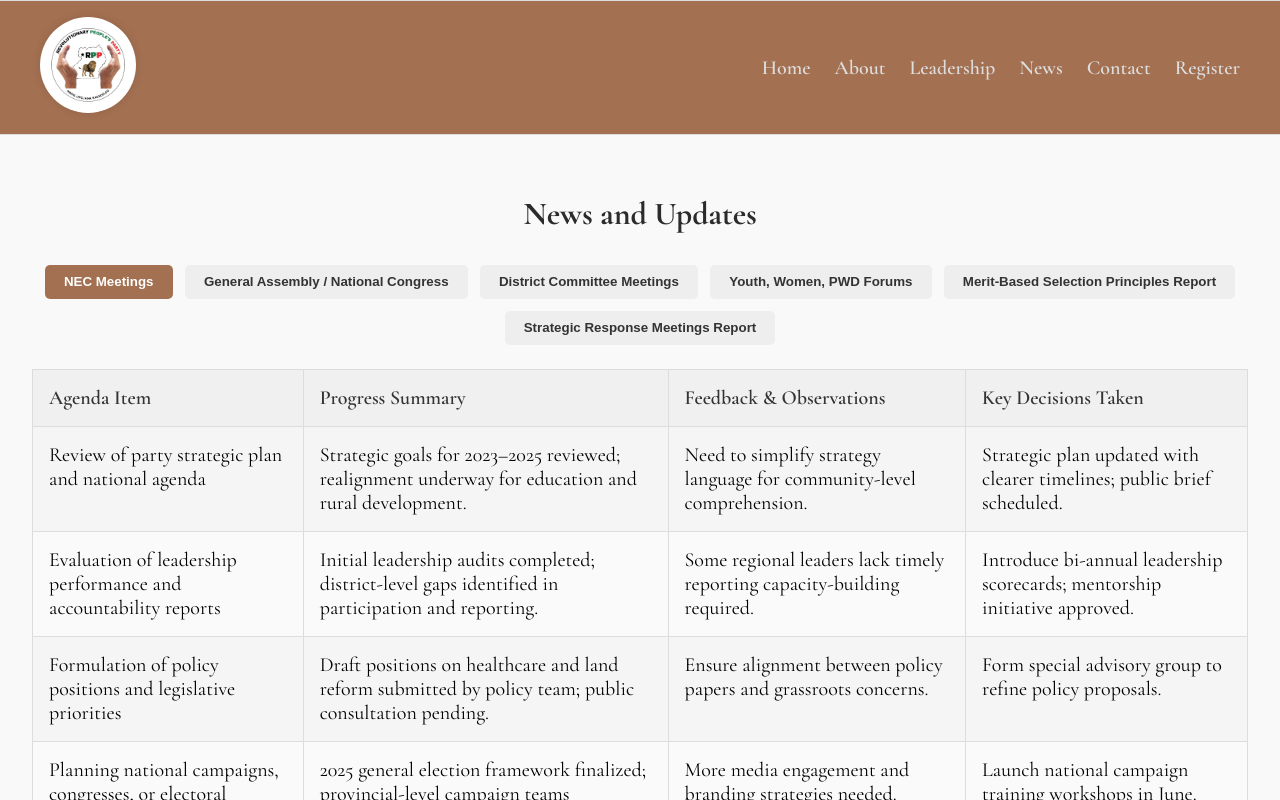
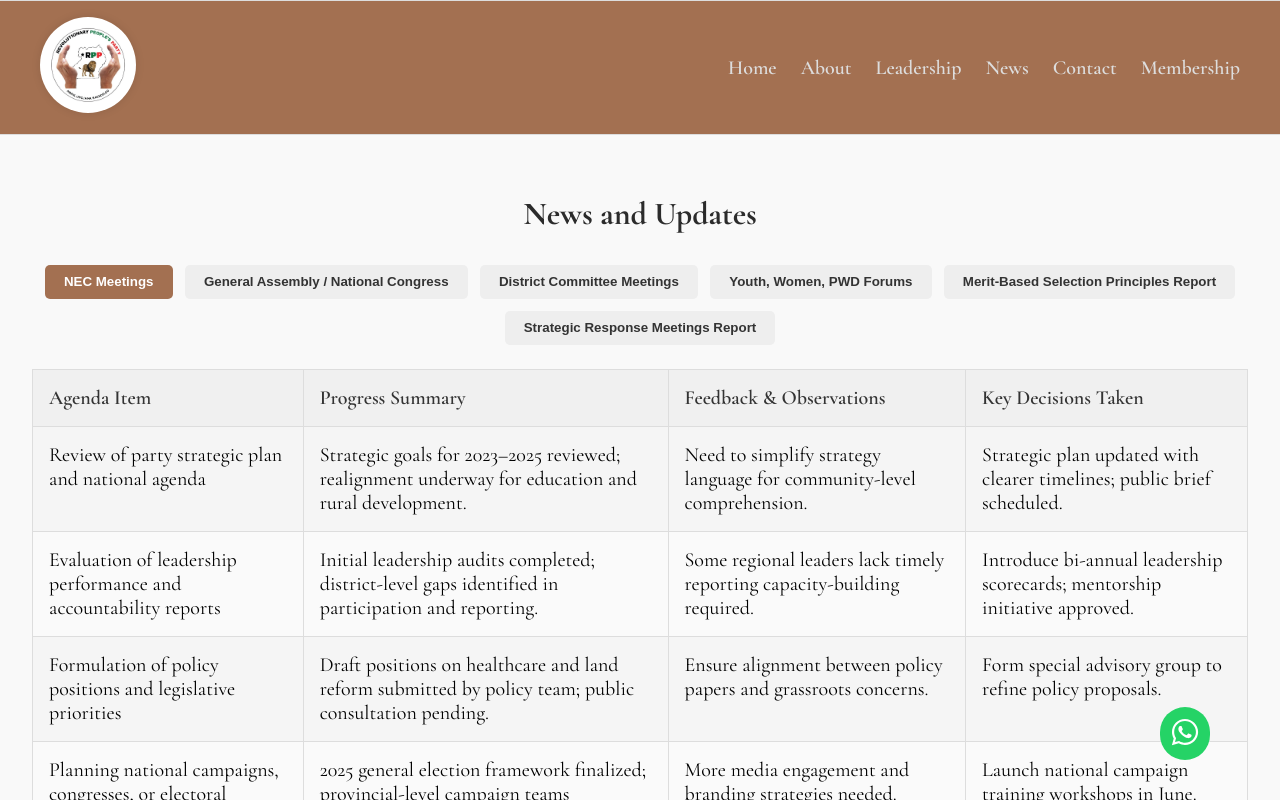
Before and after one commit to dkabagambe/Revolutionary-People-s-Party, a React (Create React App) app: page /news in a window 1280 px wide. Shown: the top 800 px of the page. Built offline with nearby package versions, Linux system fonts and the light colour scheme.

Commit message:
i have added a whatsapp to the website

```diff
--- a/package.json
+++ b/package.json
@@ -12,6 +12,7 @@
     "react-icons": "^5.5.0",
     "react-router-dom": "^7.5.0",
     "react-scripts": "5.0.1",
+    "react-whatsapp": "^0.3.0",
     "web-vitals": "^2.1.4"
   },
   "scripts": {
--- a/src/App.js
+++ b/src/App.js
@@ -7,6 +7,7 @@ import MembershipForm from "./components/ MembershipForm";
 import AboutUs from "./components/AboutUs";
 import LeadershipStructureSection from "./pages/LeadershipStructureSection";
 import NewsAndUpdates from "./pages/NewsAndUpdates";
+import WhatsApp from "./components/WhatsApp";
 
 function App() {
   return (
@@ -20,6 +21,7 @@ function App() {
           <Route path="/about" element={<AboutUs />} />
           <Route path="/news" element={<NewsAndUpdates />} />
         </Routes>
+        <WhatsApp />
         <Footer />
       </Router>
     </div>
--- a/src/components/Header.js
+++ b/src/components/Header.js
@@ -1,4 +1,3 @@
-// --- components/Header.js ---
 import React, { useState } from "react";
 import { Link } from "react-router-dom";
 import "../styles/Header.css";
@@ -7,38 +6,43 @@ import logo from "../img/logo.png";
 const Header = () => {
   const [menuOpen, setMenuOpen] = useState(false);
 
-  const toggleMenu = () => {
-    setMenuOpen(!menuOpen);
-  };
+  const toggleMenu = () => setMenuOpen(!menuOpen);
+  const closeMenu = () => setMenuOpen(false);
 
   return (
     <header className="header">
       <div className="container">
         <div className="logo">
-          <Link to="/" className="logo-link">
-            <img src={logo} alt="RPP)" />
+          <Link to="/" className="logo-link" onClick={closeMenu}>
+            <img src={logo} alt="RPP" />
           </Link>
         </div>
+
         <nav className={`nav ${menuOpen ? "open" : ""}`}>
-          <Link to="/" className="nav-link">
-            Home
-          </Link>
-          <Link to="/about" className="nav-link">
-            About
-          </Link>
-          <Link to="/leadership" className="nav-link">
-            Leadership
-          </Link>
-          <Link to="/news" className="nav-link">
-            News
-          </Link>
-          <Link to="/contact" className="nav-link">
-            Contact
-          </Link>
-          <Link to="/membership" className="nav-link">
-            Register
-          </Link>
+          {[
+            "/",
+            "/about",
+            "/leadership",
+            "/news",
+            "/contact",
+            "/membership",
+          ].map((path, index) => (
+            <Link
+              key={index}
+              to={path}
+              className="nav-link"
+              onClick={closeMenu}
+            >
+              {path === "/"
+                ? "Home"
+                : path.replace("/", "").charAt(0).toUpperCase() + path.slice(2)}
+            </Link>
+          ))}
+          <button className="close-btn" onClick={closeMenu}>
+            ×
+          </button>
         </nav>
+
         <button className="hamburger" onClick={toggleMenu}>
           <span className="bar"></span>
           <span className="bar"></span>
--- /dev/null
+++ b/src/components/WhatsApp.js
@@ -0,0 +1,38 @@
+import React from "react";
+import { FaWhatsapp } from "react-icons/fa";
+
+const WhatsApp = () => {
+  const handleWhatsAppClick = () => {
+    const phoneNumber = "256757511823";
+    const message = "Hello, I got this number from RPP Website!!!";
+    const url = `https://wa.me/${phoneNumber}?text=${encodeURIComponent(
+      message
+    )}`;
+    window.open(url, "_blank");
+  };
+
+  return (
+    <div>
+      <button
+        className="whatsapp_float"
+        onClick={handleWhatsAppClick}
+        style={{
+          position: "fixed",
+          bottom: "40px",
+          right: "70px",
+          backgroundColor: "#25d366",
+          color: "#fff",
+          borderRadius: "50px",
+          padding: "10px",
+          border: "none",
+          cursor: "pointer",
+          zIndex: "100",
+        }}
+      >
+        <FaWhatsapp size={30} />
+      </button>
+    </div>
+  );
+};
+
+export default WhatsApp;
--- a/src/styles/Header.css
+++ b/src/styles/Header.css
@@ -16,10 +16,9 @@
   align-items: center;
 }
 
-/* Logo styles */
 .logo {
   display: flex;
-  align-items: left;
+  align-items: center;
 }
 
 .logo img {
@@ -43,11 +42,8 @@
   text-decoration: none;
   color: #ddd;
   font-weight: 550;
+  font-size: 20px;
   list-style-type: none;
-  padding: 0;
-  display: flex;
-  flex-direction: column;
-  font-size: 20px;
 }
 
 .hamburger {
@@ -65,15 +61,33 @@
   background-color: #ddd;
 }
 
+/* ✅ NEW: Close button styles */
+.close-btn {
+  position: absolute;
+  top: 1rem;
+  right: 1rem;
+  font-size: 2rem;
+  background: none;
+  border: none;
+  color: #000;
+  cursor: pointer;
+  display: none;
+}
+
+/* Responsive styles */
 @media (max-width: 768px) {
   .nav {
     position: absolute;
-    top: 60px;
+    top: 100%;
     right: 0;
-    background: white;
     flex-direction: column;
+    align-items: center;
+    justify-content: center;
     width: 100%;
     display: none;
+    padding: 1rem;
+    box-shadow: 0 10px 20px rgba(0, 0, 0, 0.1);
+    background: #a37051;
   }
 
   .nav.open {
@@ -83,4 +97,14 @@
   .hamburger {
     display: flex;
   }
+
+  .nav-link {
+    color: #333;
+    padding: 0.75rem 0;
+    width: 100%;
+  }
+
+  .close-btn {
+    display: block;
+  }
 }
--- /dev/null
+++ b/src/styles/WhatsApp.css
@@ -0,0 +1,28 @@
+/* Shared styles for desktop and mobile */
+.whatsapp_float,
+.whatsapp {
+  position: fixed;
+  width: 250px;
+  height: 250px;
+  bottom: 40px;
+  right: 70px;
+  background-color: #25d366;
+  color: #fff;
+  border-radius: 50px;
+  text-align: center;
+  font-size: 15px;
+  border: none;
+  z-index: 100;
+  cursor: pointer;
+}
+
+/* Mobile-specific styles */
+@media screen and (max-width: 767px) {
+  .whatsapp_float,
+  .whatsapp {
+    width: 40px;
+    height: 40px;
+    bottom: 50px;
+    right: 30px;
+  }
+}
```
Also changed, not shown: 2 other files (tests, documents, lock files or other folders).
